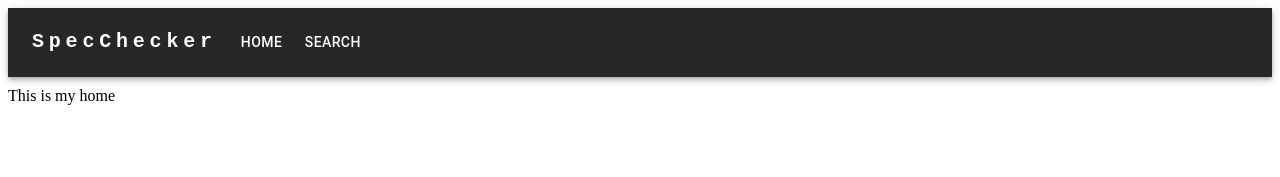
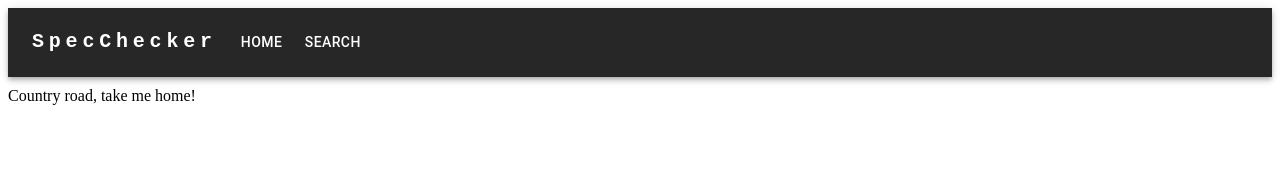
Before and after one commit to USNChance/specchecker, a React (Create React App) app: page / in a window 1280 px wide. Shown: the top 177 px of the page. Built offline with nearby package versions, Linux system fonts and the light colour scheme; the HTML template or start-up script is replaced by a standard one.

Commit message:
Update to fix routes

```diff
--- a/src/components/Home.tsx
+++ b/src/components/Home.tsx
@@ -3,7 +3,7 @@ import React from 'react';
 function Home() {
     return (
         <div>
-            This is my home
+            Country road, take me home!
         </div>
     )
 }
--- a/src/components/Navbar.tsx
+++ b/src/components/Navbar.tsx
@@ -11,7 +11,7 @@ import Button from '@mui/material/Button';
 import Tooltip from '@mui/material/Tooltip';
 import MenuItem from '@mui/material/MenuItem';
 
-//const pages = ['Home', 'Search'];
+// const pages = ['Home', 'Search'];
 const settings = ['Profile', 'Account', 'Dashboard', 'Logout'];
 
 const pages = [
@@ -67,6 +67,7 @@ function Navbar() {
           </Typography>
 
           <Box sx={{ flexGrow: 1, display: { xs: 'flex', md: 'none' } }}>
+
             <IconButton
               size="large"
               aria-label="account of current user"
@@ -123,7 +124,7 @@ function Navbar() {
                               <Button
                               key={page.name}
                               onClick={handleCloseNavMenu}
-                              href={page.name}
+                              href={page.href}
                               sx={{ my: 2, color: 'white', display: 'block' }}
                             >
                               {page.name}
```
